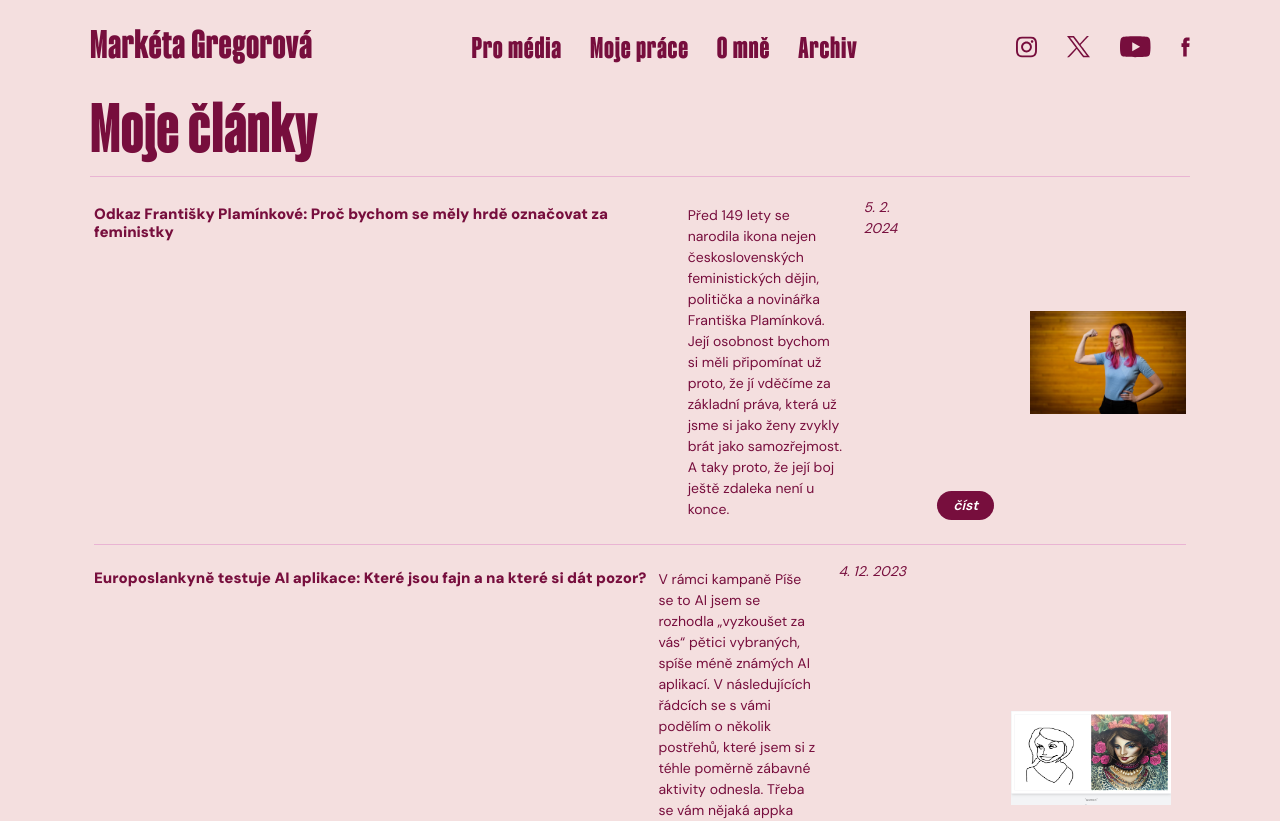
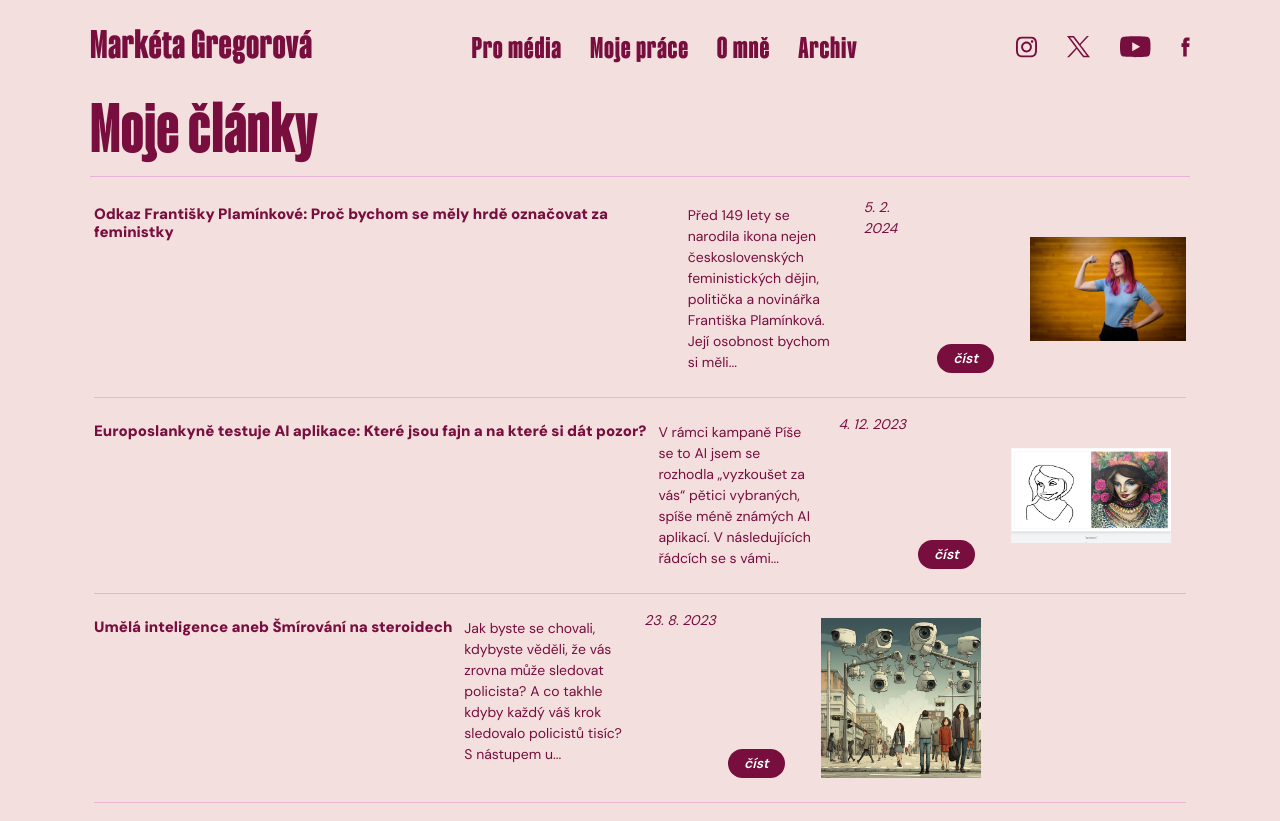
Before and after one commit to caroluxurians/mgreg, a Next.js app: page /clanky in a window 1280 px wide. Shown: the top 821 px of the page. Built offline with nearby package versions, Linux system fonts and the light colour scheme.

Commit message:
perex preview init

```diff
--- a/app/(sections)/clanky/ArticlePreview.tsx
+++ b/app/(sections)/clanky/ArticlePreview.tsx
@@ -3,6 +3,15 @@ import Link from "next/link";
 import ArticleType from "@/app/types/article";
 
 const ArticlePreview = ({ article }: { article: ArticleType }) => {
+  const perexPreview = (text: string, maxLength: number = 150) => {
+    if (!text) return "";
+    return text.length > maxLength
+      ? `${text.slice(0, maxLength).trimEnd()}...`
+      : text;
+  };
+  const preview = perexPreview(article.perex);
+  console.log(preview);
+
   return (
     <div className="text-medium-pink grid grid-cols-2 gap-3 border-b border-light-pink pb-6 md:flex">
       <div className="font-black col-span-2 text-[15px]/[18px]">
@@ -19,7 +28,7 @@ const ArticlePreview = ({ article }: { article: ArticleType }) => {
         />
       </div>
       <div className="text-[14px] w-40">
-        {article.perex}
+        {preview}
       </div>
       <div className="place-self-start ml-2 italic flex flex-col items-center text-[14px] gap-1 -mt-2">
         <div>
```
